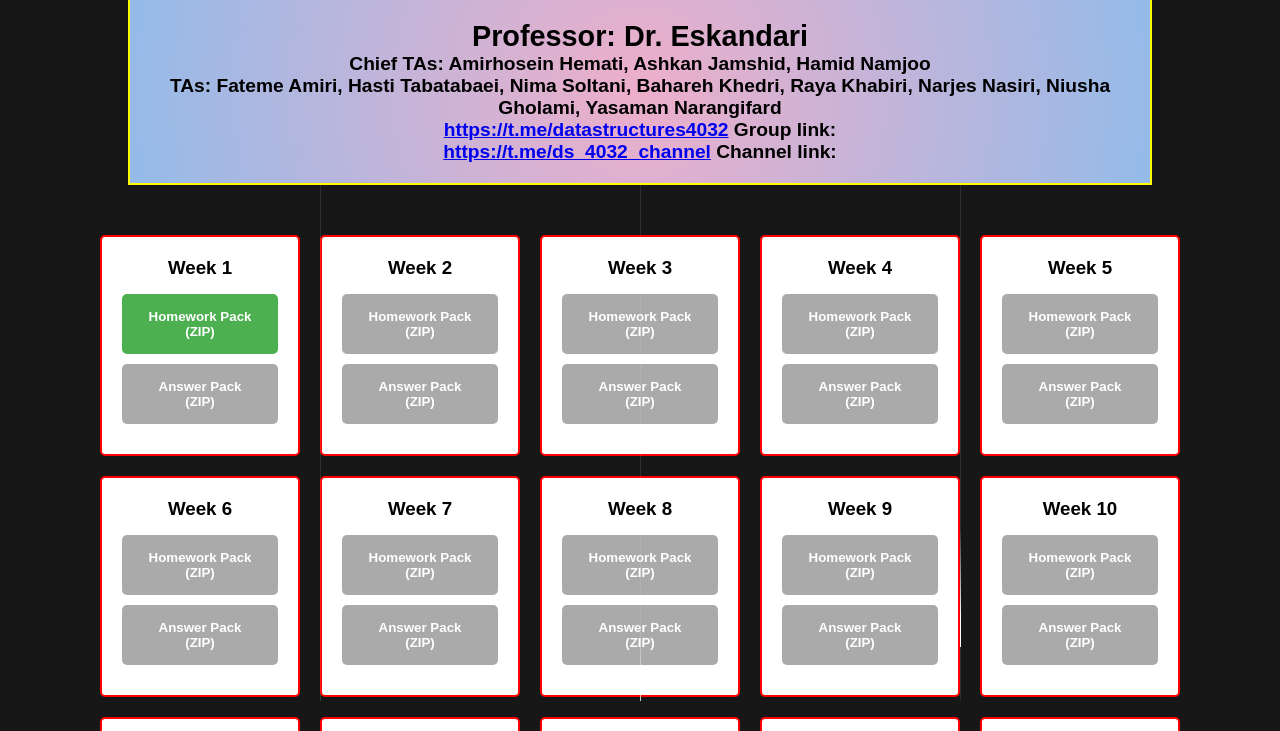
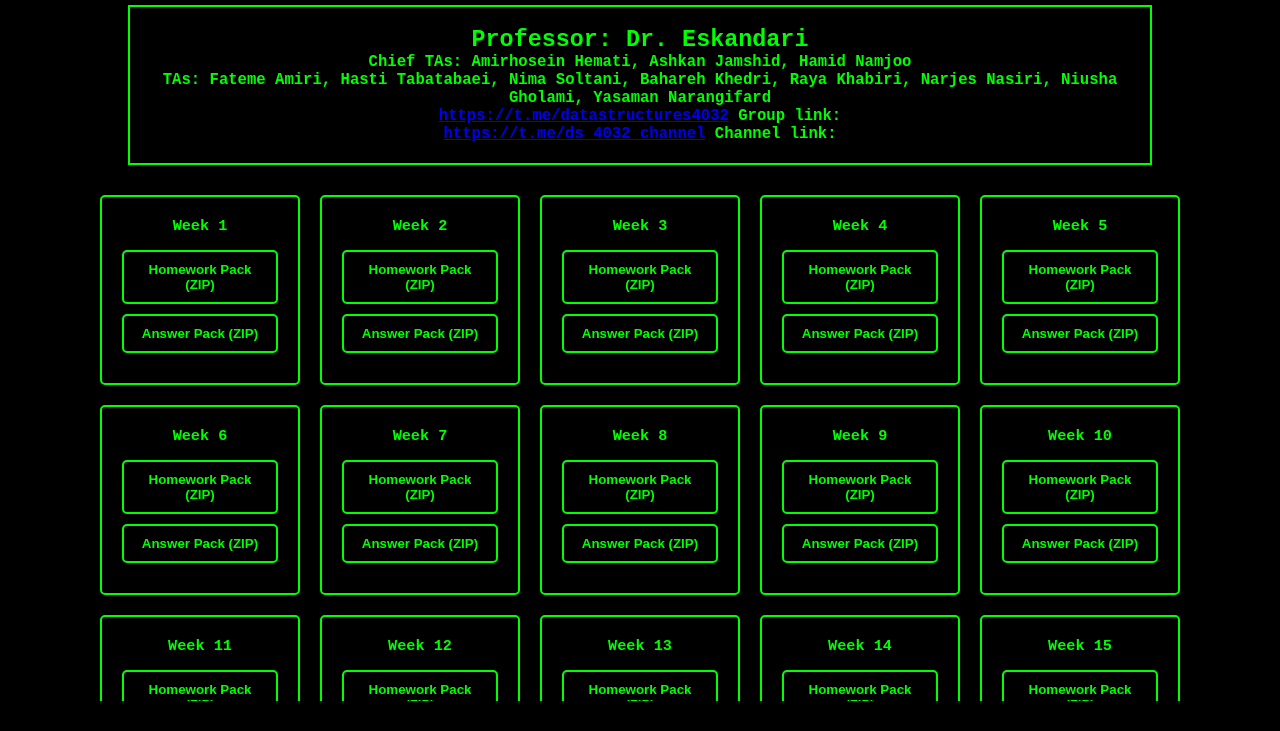
Before and after one commit to Ds-of-Azad-University4032/Ds-of-Azad-University4032.github.io, a plain HTML site: page index.html in a window 1280 px wide. Shown: the part 99-830 px from the top of the page. After the commit the page ends 800 px from the top, so only its background shows below. Drawn offline with Linux system fonts and the light colour scheme.

Commit message:
Update index.html

```diff
--- a/index.html
+++ b/index.html
@@ -13,108 +13,42 @@
 
         html, body {
             height: 100%;
+            background-color: black;
+            color: #00FF00;
+            font-family: monospace;
+            overflow: auto;
         }
 
-        body {
-            display: flex;
-            flex-direction: column;
-            align-items: center;
-            justify-content: flex-start;
-            background-color: #171717;
-            color: #000;
-            font-family: sans-serif;
-            overflow: auto;
-            height: auto;
+        .matrix {
+            position: fixed;
+            top: 0;
+            left: 0;
+            width: 100%;
+            height: 100%;
+            z-index: -1;
+            background: black;
         }
 
-        .lines {
-            position: absolute;
-            top: 0;
-            left: 0;
-            right: 0;
-            height: 100%;
-            margin: auto;
-            width: 100%;
-            pointer-events: none;
-        }
-
-        .line {
-            position: absolute;
-            width: 1px;
-            height: 100%;
-            top: 0;
-            left: 50%;
-            background: rgba(255, 255, 255, 0.1);
-            overflow: hidden;
-        }
-
-        .line::after {
-            content: "";
+        canvas {
             display: block;
-            position: absolute;
-            height: 15vh;
-            width: 100%;
-            top: -50%;
-            left: 0;
-            background: linear-gradient(to bottom, rgba(255, 255, 255, 0) 0%, #ffffff 75%, #ffffff 100%);
-            animation: drop 5s 0s infinite;
-            animation-fill-mode: forwards;
-            animation-timing-function: cubic-bezier(0.4, 0.26, 0, 0.97);
-        }
-
-        .line:nth-child(1) {
-            margin-left: -25%;
-        }
-
-        .line:nth-child(1)::after {
-            animation-delay: 2s;
-        }
-
-        .line:nth-child(2) {
-            margin-left: 0;
-        }
-
-        .line:nth-child(2)::after {
-            animation-delay: 2.5s;
-        }
-
-        .line:nth-child(3) {
-            margin-left: 25%;
-        }
-
-        .line:nth-child(3)::after {
-            animation-delay: 3s;
-        }
-
-        @keyframes drop {
-            0% {
-                top: -50%;
-            }
-            100% {
-                top: 110%;
-            }
         }
 
         header {
             padding: 20px;
             text-align: center;
-            background-color: #333;
-            color: #D4AF37;
+            background-color: black;
+            color: #00FF00;
             width: 100%;
+            font-size: 1.5em;
         }
 
         .instructions {
-            position: relative;
-            max-height: 200px;
-            overflow-y: hidden;
             text-align: center;
             margin: 20px auto;
             padding: 20px;
-            border: 2px solid yellow;
+            border: 2px solid #00FF00;
             width: 80%;
-            background: rgb(238,174,202);
-            background: radial-gradient(circle, rgba(238,174,202,1) 0%, rgba(148,187,233,1) 100%);
-            color: #000000;
+            background: rgba(0, 0, 0, 0.8);
             font-size: 1.2em;
             font-weight: bold;
         }
@@ -131,11 +65,12 @@
         .week-box {
             margin: 10px;
             padding: 20px;
-            border: 2px solid red;
+            border: 2px solid #00FF00;
             border-radius: 5px;
             width: 200px;
             text-align: center;
-            background-color: #fff;
+            background: rgba(0, 0, 0, 0.8);
+            color: #00FF00;
         }
 
         .week-box h3 {
@@ -143,34 +78,27 @@
         }
 
         .week-box button {
-            padding: 15px 20px;
+            padding: 10px;
             border: none;
             border-radius: 5px;
             cursor: pointer;
             font-weight: bold;
             width: 100%;
             margin-bottom: 10px;
+            background-color: black;
+            color: #00FF00;
+            border: 2px solid #00FF00;
         }
 
         .inactive {
-            background-color: #aaa;
-            color: white;
+            background-color: #444;
+            color: #888;
             cursor: not-allowed;
-        }
-
-        .active {
-            background-color: #4CAF50;
-            color: white;
         }
     </style>
 </head>
 <body>
-
-<div class="lines">
-    <div class="line"></div>
-    <div class="line"></div>
-    <div class="line"></div>
-</div>
+    <canvas class="matrix"></canvas>
 
 <header>
     <h1>Data Structures - Dr. Eskandari - 4032</h1>
@@ -322,11 +250,38 @@
     }
 }
 
-// Example Usage:
+
 setDownloadLinks(1, 'https://github.com/Ds-of-Azad-University4032/weekly-homework-public/raw/refs/heads/main/HW01.zip', null);
-
 
 </script>
 
+<script>
+    const canvas = document.getElementById('matrixCanvas');
+    const ctx = canvas.getContext('2d');
+    canvas.width = window.innerWidth;
+    canvas.height = window.innerHeight;
+    const letters = '0123456789ABCDEF';
+    const fontSize = 16;
+    const columns = canvas.width / fontSize;
+    const drops = Array(Math.floor(columns)).fill(0);
+    function drawMatrix() {
+        ctx.fillStyle = 'rgba(0, 0, 0, 0.05)';
+        ctx.fillRect(0, 0, canvas.width, canvas.height);
+        ctx.fillStyle = '#0F0';
+        ctx.font = fontSize + 'px monospace';
+        for (let i = 0; i < drops.length; i++) {
+            const text = letters.charAt(Math.floor(Math.random() * letters.length));
+            ctx.fillText(text, i * fontSize, drops[i] * fontSize);
+            if (drops[i] * fontSize > canvas.height && Math.random() > 0.975) {
+                drops[i] = 0;
+            }
+            drops[i]++;
+        }
+    }
+    setInterval(drawMatrix, 50);
+</script
+
+
+
 </body>
 </html>
```
